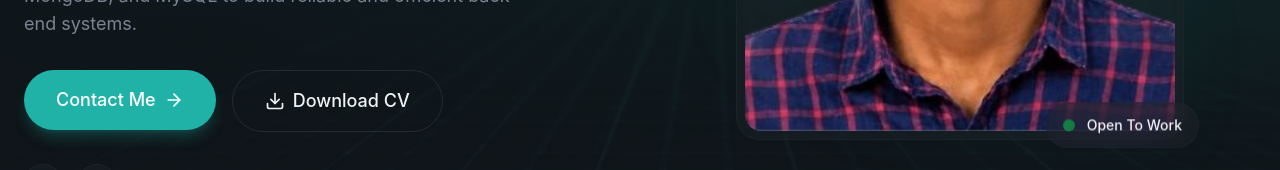
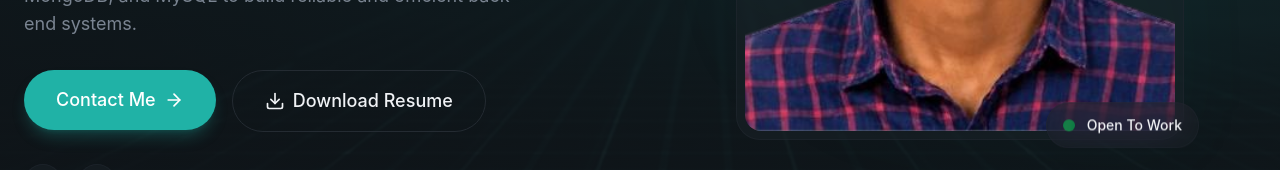
Before and after one commit to AtalayKahsay/FUTURE_FS_01, a React (Vite) app: page / in a window 1280 px wide. Shown: the part 606-776 px from the top of the page. Built offline with nearby package versions, Linux system fonts and the light colour scheme.

Commit message:
Add resume download functionality

```diff
--- a/src/sections/Hero.jsx
+++ b/src/sections/Hero.jsx
@@ -104,10 +104,15 @@ function Hero() {
                   Contact Me <ArrowRight className="w-5 h-5" />
                 </Button>
               </a>
-              <AnimatedBorderButton>
-                <Download className="w-5 h-5" />
-                Download CV
-              </AnimatedBorderButton>
+              <a
+                href="/resume/Atalay_Kahsay_Resume.pdf"
+                download="Atalay_Kahsay_Resume.pdf"
+              >
+                <AnimatedBorderButton>
+                  <Download className="w-5 h-5" />
+                  Download Resume
+                </AnimatedBorderButton>
+              </a>
             </div>
 
             <div
--- a/src/sections/Projects.jsx
+++ b/src/sections/Projects.jsx
@@ -79,7 +79,14 @@ function Projects() {
                 bg-linear-to-t from-card via-card/50
                  to-transparent opacity-60"
                 />
-                <div className="absolute inset-0 flex items-center justify-center gap-4 opacity-0 group-hover:opacity-100 transition-opacity duration-300">
+                <div
+                  className="
+                    absolute inset-0 flex items-center justify-center gap-4
+                    opacity-100 md:opacity-0
+                    md:group-hover:opacity-100
+                    transition-opacity duration-300
+                  "
+                >
                   {project.link !== "#" && (
                     <a
                       href={project.link}
```
Also changed, not shown: 1 other file (tests, documents, lock files or other folders).
